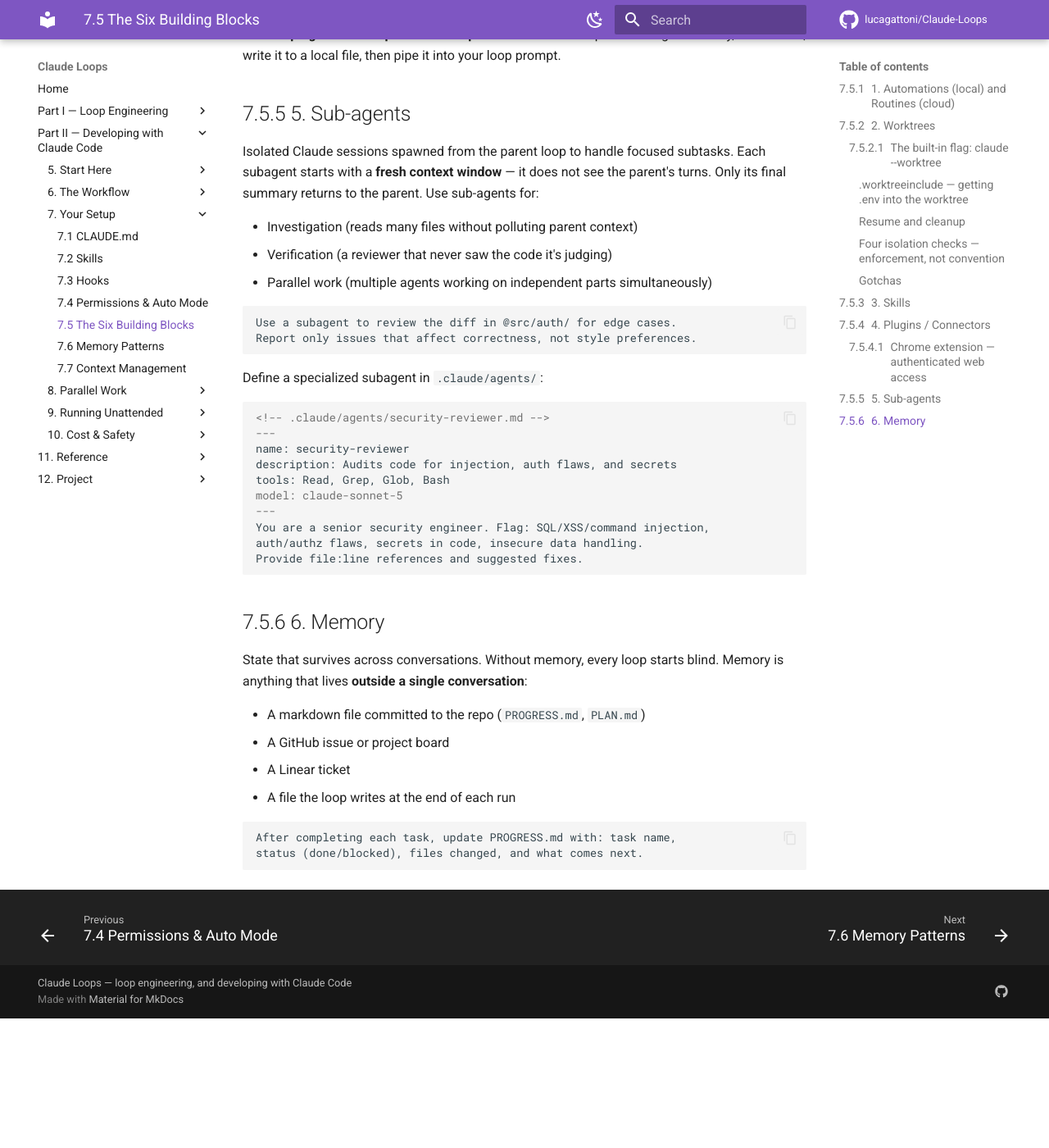
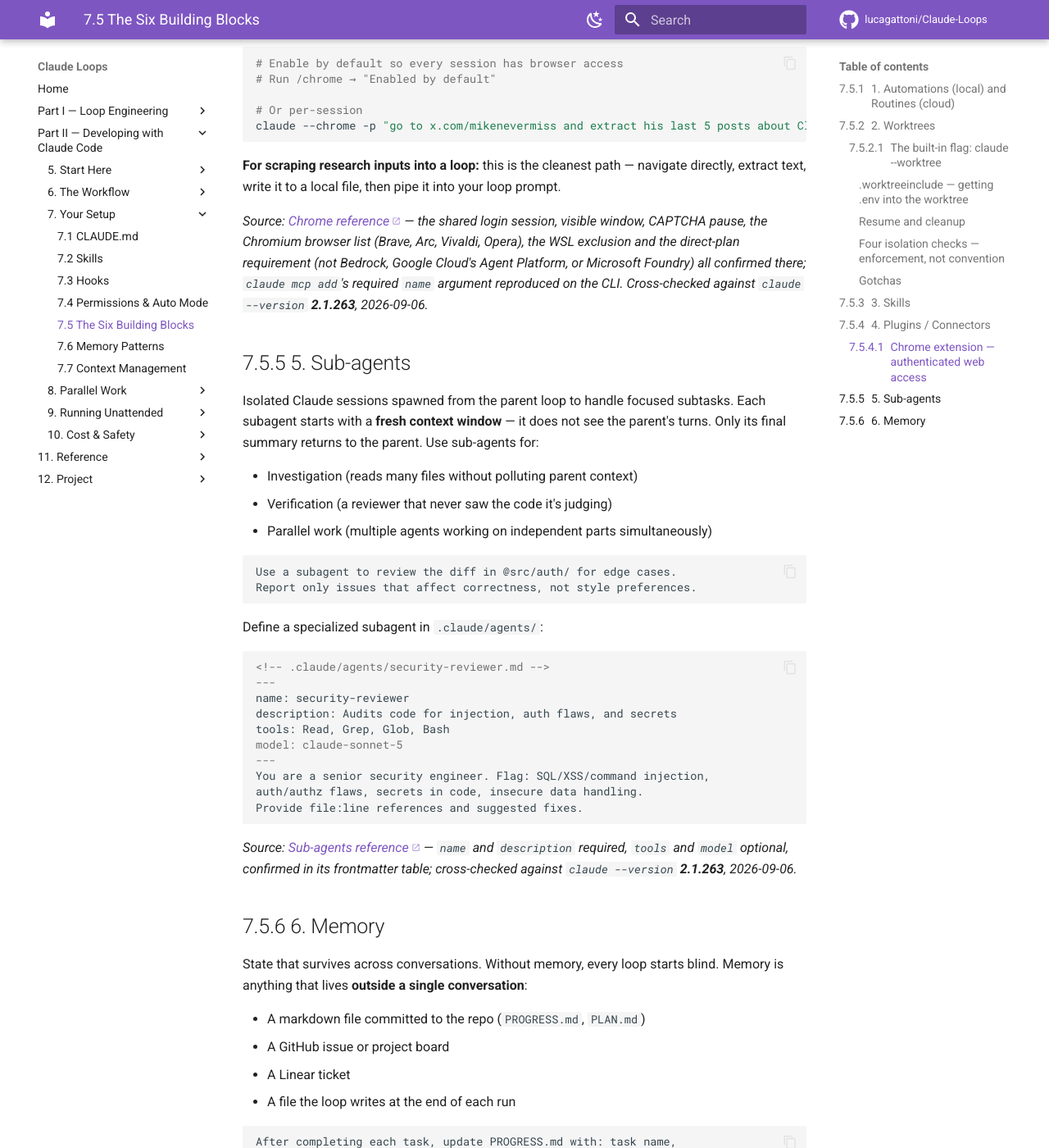
Before and after one commit to lucagattoni/Claude-Loops, an MkDocs documentation site: the page built from docs/03-building-blocks.md, in a window 1280 px wide and 1400 px high, scrolled down 6446 px. Shown: the whole window at 82% size. Built offline with MkDocs 1.6.1 and Material for MkDocs 9.7.7, drawn with Linux system fonts in a browser that asks for light colours; comment, search, counter and statistics services are not loaded; before the commit the page ends 7688 px from its top, so only the background shows below that; some of the changed text lies outside the part shown.

Commit message:
C1b P1: re-answer H1 for docs/03 and docs/29 from HEAD
The critic's gap 8: two of fourteen H1 verdicts were false about their own
doc's contents, because the finders had read pre-commit copies.

docs/29 — re-answered: it needs no doc-level stamp and gets none. It already
carries per-claim inline markers (2.1.198, 2.1.261, 2.1.263) attached to the
specific claims they verify, which is stronger than one doc-level stamp, not
weaker. The old verdict "zero version markers" was false; so would be a fix
that bolted a blanket stamp on top.

docs/03 — extended the existing section-2 stamp convention to every other
section that makes a version-sensitive surface claim. Each stamp was earned
by actually checking the section first, against pages fetched today:

- section 1 (Routines): research-preview status, the three trigger types,
  "API triggers must be added on the web" and the v2.1.225 CLI floor for
  GitHub triggers — all confirmed in the Routines reference, which states
  the API-trigger rule almost word for word
- section 3 (Skills): the SKILL.md layout and disable-model-invocation
- section 4 (Connectors/Chrome): shared login session, visible window,
  CAPTCHA pause, the Brave/Arc/Vivaldi/Opera list, the WSL exclusion, and
  the direct-plan requirement naming Bedrock, Google Cloud's Agent Platform
  and Microsoft Foundry
- section 5 (Sub-agents): name and description required, tools and model
  optional, per the frontmatter table

Section 6 (Memory) is conceptual and gets no stamp, which is the right
answer rather than an omission. Stamped 2.1.263 (the CLI actually installed
here), not the 2.1.261 the backlog suggested reinstating — a stamp naming a
version older than the one it was checked on would be false.

Section 2's existing 2.1.261 stamp is left exactly as written. It was not
re-verified in this pass, and restamping it would invent a check nobody ran.

Co-Authored-By: Claude Opus 5 (1M context) <noreply@anthropic.com>
Claude-Session: https://claude.ai/code/session_0143r6VLrjfhL34xeWGQvHmV

````diff
--- a/docs/03-building-blocks.md
+++ b/docs/03-building-blocks.md
@@ -24,6 +24,11 @@ GitHub events (PR open/close, Release). Your laptop can be off; the loop runs.
 ```
 
 See [Routines](28-routines.md) for the full model.
+
+*Source: [Routines reference](https://code.claude.com/docs/en/routines) — research-preview
+status, the three trigger types, the API-trigger-is-web-only rule and the v2.1.225 CLI floor
+for GitHub triggers all confirmed there; cross-checked against `claude --version` **2.1.263**,
+2026-09-06.*
 
 ## 2. Worktrees
 
@@ -183,6 +188,10 @@ Fix GitHub issue: $ARGUMENTS
 
 Invoke it: `/fix-issue 1234`
 
+*Source: [Skills reference](https://code.claude.com/docs/en/skills) — the `SKILL.md` layout and
+`disable-model-invocation: true` confirmed there; cross-checked against `claude --version`
+**2.1.263**, 2026-09-06.*
+
 ## 4. Plugins / Connectors
 
 MCP servers that give the loop access to external systems: databases, browsers,
@@ -228,6 +237,12 @@ claude --chrome -p "go to x.com/mikenevermiss and extract his last 5 posts about
 **For scraping research inputs into a loop:** this is the cleanest path — navigate
 directly, extract text, write it to a local file, then pipe it into your loop prompt.
 
+*Source: [Chrome reference](https://code.claude.com/docs/en/chrome) — the shared login session,
+visible window, CAPTCHA pause, the Chromium browser list (Brave, Arc, Vivaldi, Opera), the WSL
+exclusion and the direct-plan requirement (not Bedrock, Google Cloud's Agent Platform, or
+Microsoft Foundry) all confirmed there; `claude mcp add`'s required `name` argument reproduced
+on the CLI. Cross-checked against `claude --version` **2.1.263**, 2026-09-06.*
+
 ## 5. Sub-agents
 
 Isolated Claude sessions spawned from the parent loop to handle focused subtasks.
@@ -258,6 +273,10 @@ auth/authz flaws, secrets in code, insecure data handling.
 Provide file:line references and suggested fixes.
 ```
 
+*Source: [Sub-agents reference](https://code.claude.com/docs/en/sub-agents) — `name` and
+`description` required, `tools` and `model` optional, confirmed in its frontmatter table;
+cross-checked against `claude --version` **2.1.263**, 2026-09-06.*
+
 ## 6. Memory
 
 State that survives across conversations. Without memory, every loop starts blind.
````
